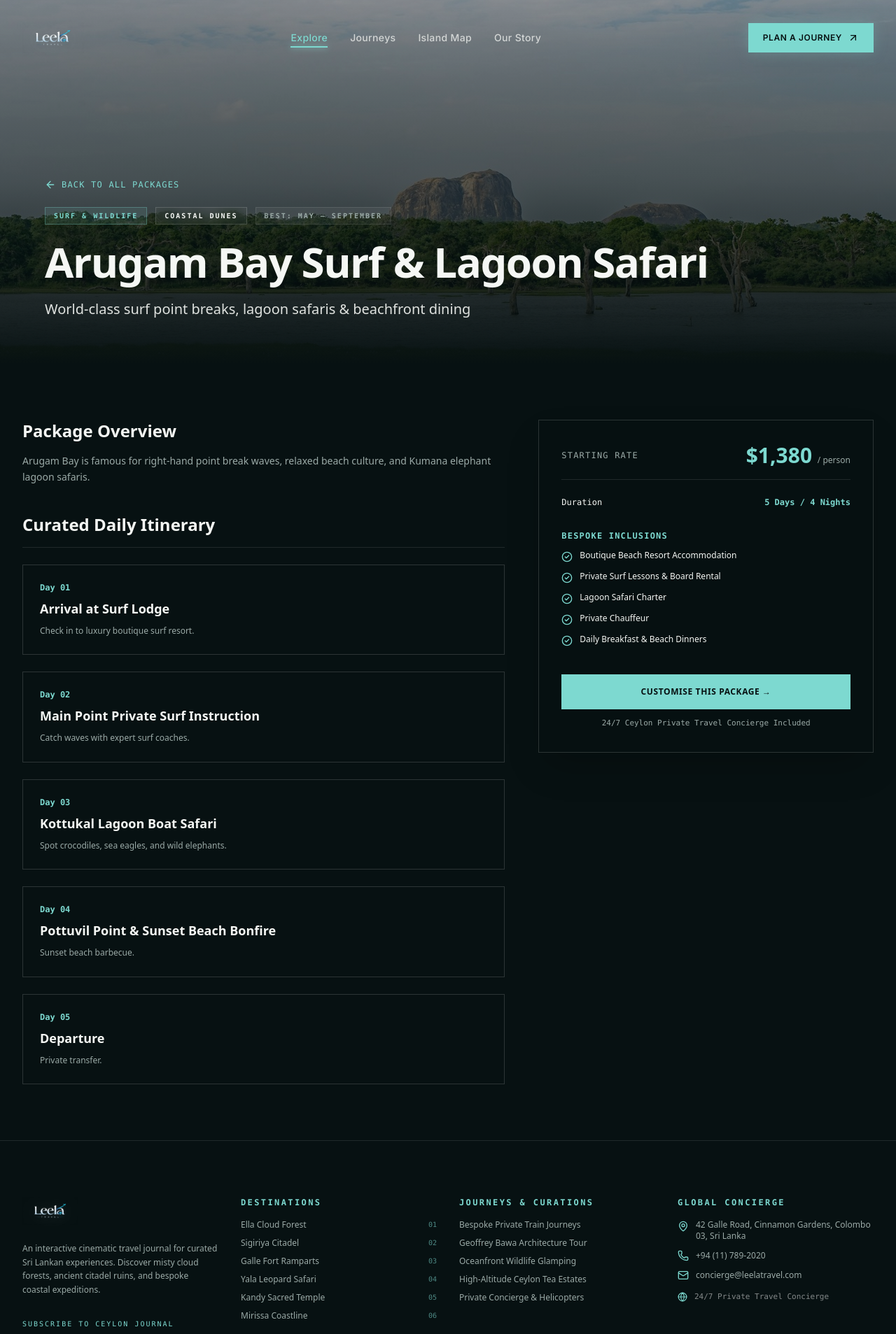
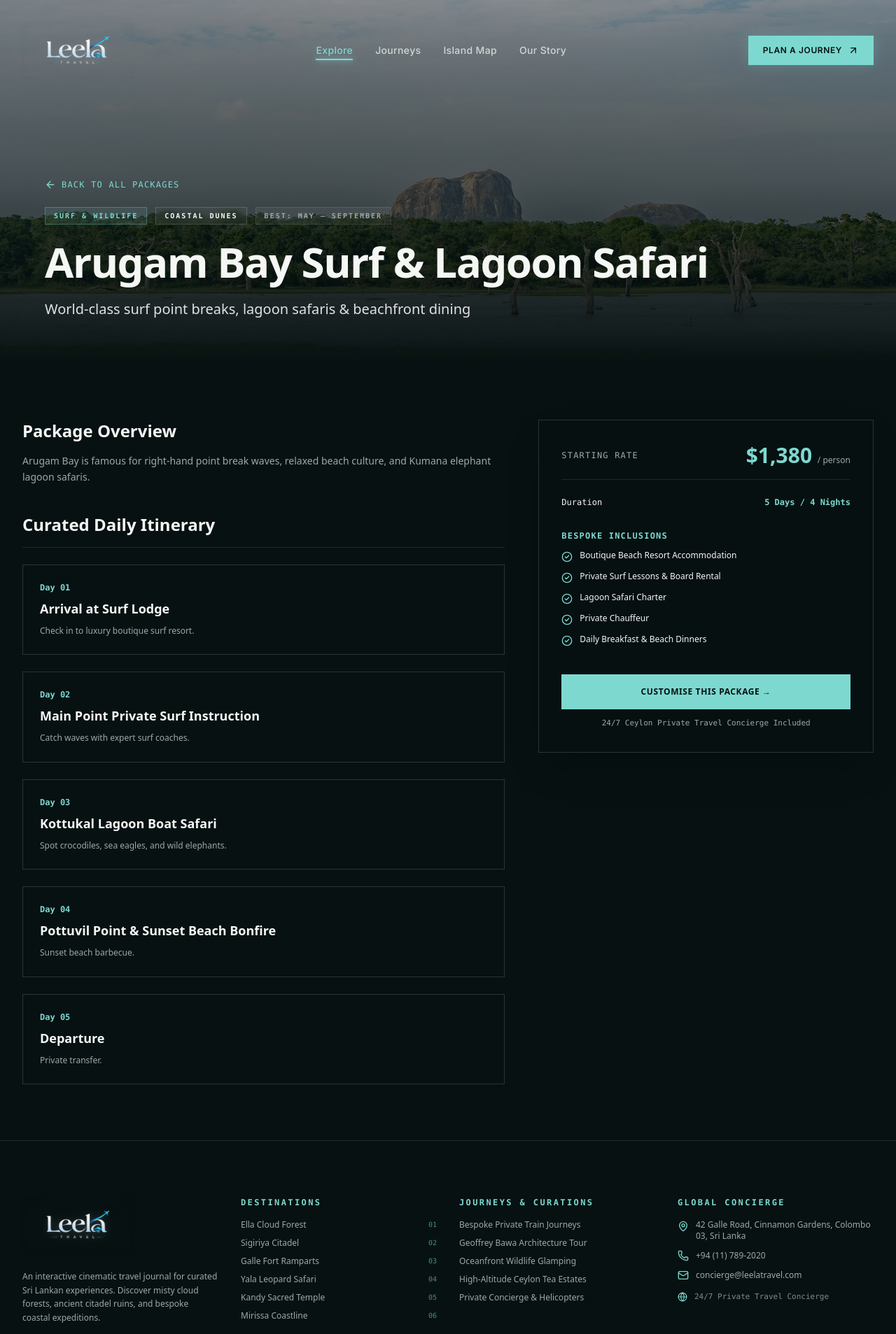
Before and after one commit to AsithaLKonara/Leela-Travel, a Next.js app: page /destinations/arugam-bay in a window 1280 px wide. Shown: the top 1907 px of the page at 70% size. Built offline with nearby package versions, Linux system fonts and the light colour scheme.

Commit message:
style: increase logo size and update footer background image

```diff
--- /dev/null
+++ b/docker-compose.yml
@@ -0,0 +1,18 @@
+version: '3.8'
+
+services:
+  db:
+    image: postgres:15
+    container_name: leela_travel_db
+    environment:
+      POSTGRES_USER: leela_admin
+      POSTGRES_PASSWORD: leela_password
+      POSTGRES_DB: leela_travel
+    ports:
+      - "5432:5432"
+    volumes:
+      - pgdata:/var/lib/postgresql/data
+    restart: unless-stopped
+
+volumes:
+  pgdata:
--- a/src/components/layout/Footer.tsx
+++ b/src/components/layout/Footer.tsx
@@ -23,7 +23,7 @@ export const Footer: React.FC = () => {
       {/* Background Image with Dark Overlay */}
       <div className="absolute inset-0 -z-10 opacity-20">
         <Image
-          src="/images/hero/ella.jpeg"
+          src="/images/destinations/ella.png"
           alt="Ceylon Landscape Background"
           fill
           className="object-cover object-center filter grayscale"
@@ -37,12 +37,13 @@ export const Footer: React.FC = () => {
           {/* Column 1: Brand & Journal Newsletter */}
           <div className="flex flex-col gap-6">
             <Link href="/" className="flex items-center gap-3">
-              <div className="relative h-10 w-auto flex items-center">
+              <div className="relative h-20 w-auto flex items-center">
                 <Image
                   src="/logo.png"
                   alt="Leela Travel"
-                  width={140}
-                  height={40}
+                  width={280}
+                  height={80}
+                  style={{ width: "auto" }}
                   className="h-full w-auto object-contain filter drop-shadow-[0_2px_10px_rgba(255,255,255,0.15)]"
                 />
               </div>
--- a/src/components/layout/Navbar.tsx
+++ b/src/components/layout/Navbar.tsx
@@ -61,12 +61,13 @@ export const Navbar: React.FC = () => {
               href="/"
               className="flex items-center gap-3 group focus:outline-none"
             >
-              <div className="relative h-9 sm:h-11 w-auto flex items-center">
+              <div className="relative h-16 sm:h-20 w-auto flex items-center">
                 <Image
                   src="/logo.png"
                   alt="Leela Travel"
-                  width={140}
-                  height={40}
+                  width={280}
+                  height={80}
+                  style={{ width: "auto" }}
                   className="h-full w-auto object-contain transition-transform duration-300 group-hover:scale-105 filter drop-shadow-[0_2px_10px_rgba(255,255,255,0.15)]"
                   priority
                 />
```
